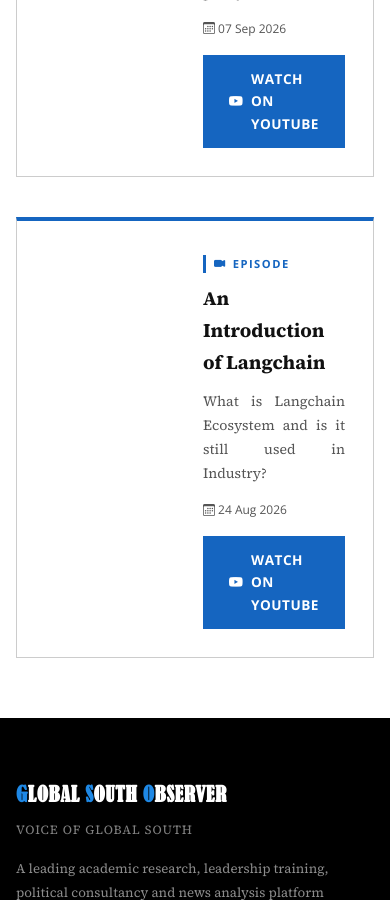
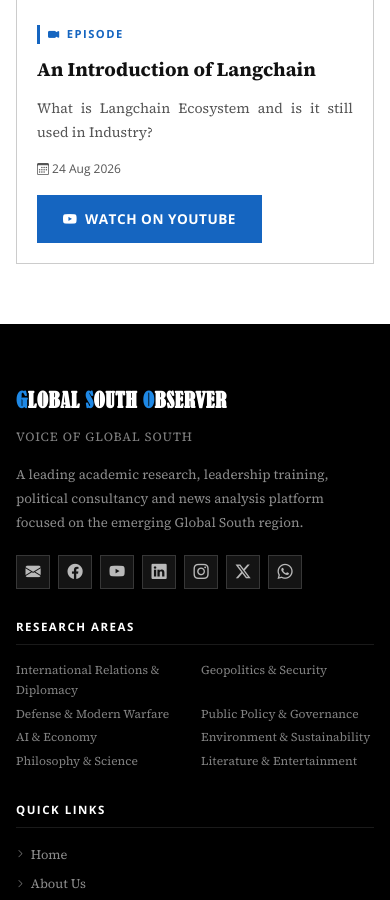
Before and after one commit to 21mcs109/GlobalSouthObserver, a Django app: page /podcasts/ in a window 390 px wide. Shown: the part 2169-3069 px from the top of the page. Run offline with Django 5.2, Linux system fonts and the light colour scheme; data comes from the database, SQL or seed files in the repository; both versions use the stored data as it was after the commit; some web fonts are replaced; grey boxes are pictures that could not be loaded.

Commit message:
Editorial board added, sub nav bar for mobile fixed, profile pictur in editorial and advisory blur issu fixed

```diff
--- a/gso2/observer/models.py
+++ b/gso2/observer/models.py
@@ -230,3 +230,27 @@ class AdvisoryMember(models.Model):
         if self.photo_url:
             return self.photo_url
         return '/static/images/default-avatar.svg'
+
+class EditorialMember(models.Model):
+    name = models.CharField(max_length=200)
+    designation = models.CharField(max_length=300)
+    institution = models.CharField(max_length=300)
+    expertise = models.CharField(max_length=300, blank=True, help_text="E.g., Geopolitics, Public Policy")
+    biography = models.TextField()
+    photo = models.ImageField(upload_to='editorial/', blank=True, null=True)
+    photo_url = models.URLField(blank=True)
+    order = models.PositiveIntegerField(default=0)
+    created_at = models.DateTimeField(auto_now_add=True)
+
+    class Meta:
+        ordering = ['order', 'name']
+
+    def __str__(self):
+        return self.name
+
+    def get_photo(self):
+        if self.photo:
+            return self.photo.url
+        if self.photo_url:
+            return self.photo_url
+        return '/static/images/default-avatar.svg'
--- a/gso2/observer/views.py
+++ b/gso2/observer/views.py
@@ -10,7 +10,7 @@ from django.utils import timezone
 from .api import fetch_news, fetch_top_headlines, get_category_query, get_fallback_news
 
 from .models import (
-    Post, Author, Podcast, Internship, AdvisoryMember, Subscriber
+    Post, Author, Podcast, Internship, AdvisoryMember, Subscriber, EditorialMember
 )
 from .forms import (
     SubscriberForm, ContactForm, ResearchApplicationForm,
@@ -290,6 +290,7 @@ class LeadershipView(TemplateView):
             {'id':'fellows',   'label':'Research Fellows'},
         ]
         ctx['advisory_members'] = AdvisoryMember.objects.all()
+        ctx['editorial_members'] = EditorialMember.objects.all()
         return ctx
 
 class InternshipsView(TemplateView):
--- a/gso2/static/css/style.css
+++ b/gso2/static/css/style.css
@@ -281,7 +281,15 @@ button { cursor: pointer; font-family: var(--font-ui); border: none; }
   background: var(--blue-dark);
   border-bottom-color: var(--white);
 }
-
+/* ── Sticky Sub-Navbar Mobile Fix ── */
+@media (max-width: 768px) {
+  .sub-navbar {
+    /* If your main mobile navbar is sticky and 60px tall, use 60px. */
+    /* If your main mobile navbar scrolls out of view, change this to 0px. */
+    top: 40px !important;
+    z-index: 99;
+  }
+}
 /* ── 8. BREAKING NEWS TICKER ───────────────────────────── */
 .breaking-bar {
   background: var(--blue);
--- a/gso2/templates/podcasts.html
+++ b/gso2/templates/podcasts.html
@@ -1,5 +1,35 @@
 {% extends 'base.html' %}
 {% block title %}Podcast{% endblock %}
+
+{% block extra_css %}
+<style>
+  /* Default Desktop Layout (2 columns) */
+  .podcast-card {
+    display: grid;
+    grid-template-columns: 1fr 1fr;
+    gap: 32px;
+    background: var(--white);
+    border: 1px solid var(--border);
+    border-top: 4px solid var(--blue);
+  }
+
+  .podcast-content {
+    padding: 28px;
+  }
+
+  /* Mobile Layout (1 column, stacked) */
+  @media (max-width: 768px) {
+    .podcast-card {
+      grid-template-columns: 1fr; /* Stacks the iframe above the text */
+      gap: 0px;
+    }
+
+    .podcast-content {
+      padding: 20px; /* Slightly tighter padding for mobile screens */
+    }
+  }
+</style>
+{% endblock %}
 
 {% block content %}
 <div class="page-hero">
@@ -14,9 +44,12 @@
     {% if podcasts %}
     <div style="display:flex;flex-direction:column;gap:40px;">
       {% for pod in podcasts %}
-      <div style="display:grid;grid-template-columns:1fr 1fr;gap:32px;background:var(--white);border:1px solid var(--border);border-top:4px solid var(--blue);" data-animate>
+
+      <!-- Applied the new responsive class here -->
+      <div class="podcast-card" data-animate>
+
+        <!-- YouTube iFrame Container -->
         <div style="position:relative;padding-bottom:56.25%;height:0;overflow:hidden;">
-          {% comment %} <iframe src="{{ pod.get_embed_url }}" title="{{ pod.title }}" frameborder="0" allow="accelerometer;autoplay;clipboard-write;encrypted-media;gyroscope;picture-in-picture" allowfullscreen loading="lazy" style="position:absolute;top:0;left:0;width:100%;height:100%;"></iframe> {% endcomment %}
           <iframe
             src="{{ pod.get_embed_url }}"
             title="{{ pod.title }}"
@@ -28,13 +61,16 @@
             style="position:absolute;top:0;left:0;width:100%;height:100%;">
           </iframe>
         </div>
-        <div style="padding:28px;">
+
+        <!-- Text Content Container -->
+        <div class="podcast-content">
           <div class="section-label" style="margin-bottom:10px;"><i class="bi bi-camera-video-fill"></i> Episode</div>
           <h2 style="font-family:var(--font-body);font-size:1.2rem;font-weight:700;margin-bottom:12px;">{{ pod.title }}</h2>
           <p style="text-align: justify;hyphens: auto;font-size:.88rem;color:var(--mid-gray);margin-bottom:14px;line-height:1.7;">{{ pod.description }}</p>
           <p style="font-family:var(--font-ui);font-size:.75rem;color:var(--mid-gray);"><i class="bi bi-calendar3"></i> {{ pod.published_at|date:"d M Y" }}</p>
           <a href="{{ pod.youtube_url }}" class="btn-primary" style="margin-top:16px;display:inline-flex;" target="_blank" rel="noopener"><i class="bi bi-youtube"></i> Watch on YouTube</a>
         </div>
+
       </div>
       {% endfor %}
     </div>
```
Also changed, not shown: gso2/observer/admin.py (+7 -1 lines), gso2/observer/api.py (+41 -0 lines), gso2/templates/home.html (+14 -0 lines), gso2/templates/leadership.html (+38 -2 lines), gso2/db.sqlite3, gso2/observer/migrations/0003_editorialmember.py (added). Lines whose indentation alone changed are shown as unchanged.
